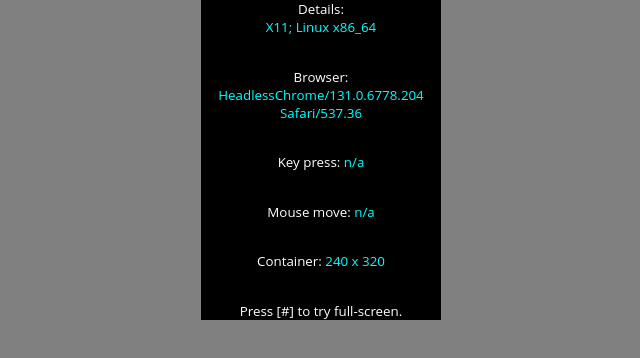
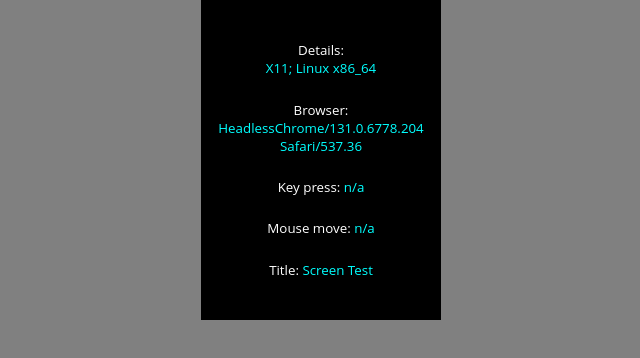
Before and after one commit to woodie/no-smartphone, a plain HTML site: page webapp/index.html in a window 1280 px wide. Shown: the whole page, without its empty margins (319-959 px from the left). Drawn offline with Linux system fonts and the light colour scheme.

Commit message:
Render title.

```diff
--- a/webapp/index.html
+++ b/webapp/index.html
@@ -9,12 +9,13 @@
   <body>
 
   <div id="contents">
+    <br/>
     <div>Details:<br/><span id="details"></span></div>
     <div>Browser:<br/><span id="browser"></span></div>
     <div>Key press: <span id="keypress">n/a</span></div>
     <div>Mouse move: <span id="mousemove">n/a</span></div>
-    <div>Container: <span id="container"></span></div>
-    <div>Press [#] to try full-screen. <span id="fs"></span></div>
+    <div>Title: <span id="title"></span></div>
+    <br/>
   </div>
 
   <script>
--- a/webapp/script.js
+++ b/webapp/script.js
@@ -1,16 +1,10 @@
   function app() {
 
-    var setDimensions = function () {
-      var cw = document.getElementById('contents').offsetWidth;
-      var ch = document.getElementById('contents').offsetHeight;
-      document.getElementById('container').innerHTML = `${cw} x ${ch}`;
-    };
-    document.onfullscreenchange = function (event) {
-      setDimensions();
-    };
     var parts =  navigator.userAgent.split(') ')
     document.getElementById('details').innerHTML =  parts[0].split(' (')[1];
     document.getElementById('browser').innerHTML =  parts[parts.length - 1];
+    document.title = 'Screen Test';
+    document.getElementById('title').innerHTML = document.title;
     // debug
     var raw = "click mousedown mouseup focus blur keydown change mouseup click dblclick mousemove mouseover mouseout mousewheel keydown keyup keypress textInput touchstart touchmove touchend touchcancel resize scroll zoom focus blur select change submit reset";
     var words = raw.split(' ');
@@ -27,13 +21,13 @@
     document.addEventListener('keydown', function (e) {
       var code = e.keyCode ? e.keyCode : e.which;
       document.getElementById('keypress').innerHTML = code;
-      if (code == 163) { // #
-        try {
-          document.documentElement.requestFullscreen();
-        } catch(error) {
-          document.getElementById('fs').innerHTML = 'fail';
-        }
-      }
+      //if (code == 163) { // #
+      //  try {
+      //    document.documentElement.requestFullscreen();
+      //  } catch(error) {
+      //    document.getElementById('fs').innerHTML = 'fail';
+      //  }
+      //}
     });
     document.body.addEventListener("mousemove", function (e) {
       if (e.movementY > 0) {
@@ -46,6 +40,5 @@
         document.getElementById('mousemove').innerHTML = 'left';
       }
     });
-    setDimensions();
 
   };
```
